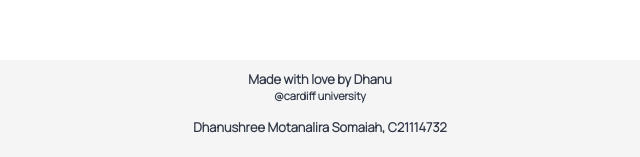
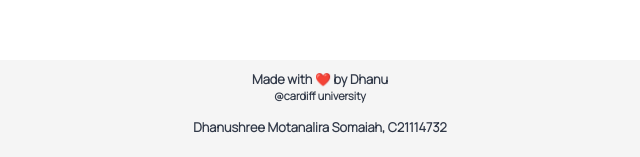
Before and after one commit to dhanu-shre3/AssessmentCMT119-StaticWebsite, a plain HTML site: page myreflections.html in a window 1280 px wide. Shown: the part 1171-1328 px from the top of the page, 315-955 px from the left. Drawn offline with Linux system fonts and the light colour scheme.

Commit message:
Update myreflections.html

```diff
--- a/myreflections.html
+++ b/myreflections.html
@@ -55,7 +55,7 @@
     </div>
     <footer class="references">
         <div >
-            <h3>Made with love by Dhanu</h3>
+            <h3>Made with ❤️ by Dhanu</h3>
             <h4>@cardiff university</h4>
             <br>
             <h3>Dhanushree Motanalira Somaiah, C21114732</h3>
```
